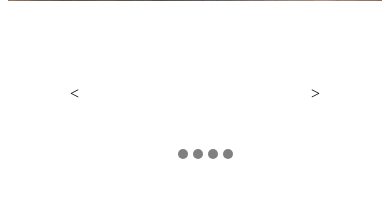
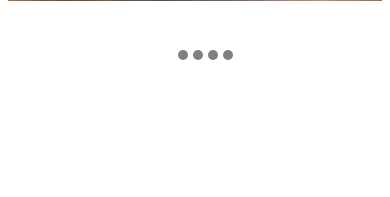
Before and after one commit to lucianacastro/carousel, a plain HTML site: page index.html in a window 390 px wide. Shown: the part 211-408 px from the top of the page. Drawn offline with nearby package versions, Linux system fonts and the light colour scheme.

Commit message:
arreglos, medias queries

```diff
--- a/css/stylesheet.css
+++ b/css/stylesheet.css
@@ -66,17 +66,18 @@ img {
 
 .arrow {
 	position: absolute;
-	font-size: 16px;
+	font-size: 20px;
+	color: grey;
 
 }
 
 .left-arrow {
-	left: 70px;
+	left: 15px;
 
 }
 
 .right-arrow {
-	right: 70px;
+	right: 15px;
 }
 
 
@@ -88,7 +89,7 @@ img {
 	overflow: hidden;
 	box-sizing: border-box;
 	margin: 0 auto;
-	margin-top: 10%;
+	margin-top: 130px;
 
 
 }
@@ -98,7 +99,7 @@ img {
 	asborder: 1px solid red;
 	overflow: hidden;
 	z-index: 10;
-	margin-top: 25px;
+
 }
 
 .button {
@@ -111,3 +112,36 @@ img {
 	background-color: grey;
 	margin-left: 5px;
 }
+
+
+@media(max-width: 1024px) {
+	.arrow {
+		font-size: 16px;
+		color: white;
+		top: 40%;
+	}
+
+
+	.buttons-container {
+
+		margin-top: 70px;
+	}
+}
+
+@media(max-width: 760px) {
+
+.buttons-container {
+
+		margin-top: 0px;
+	}
+
+}
+
+@media(max-width: 600px) {
+
+.buttons-container {
+
+		margin-top: -35px;
+	}
+
+}
--- a/index.html
+++ b/index.html
@@ -5,6 +5,7 @@
 	<title>carousel</title>
 	<link rel="stylesheet" type="text/css" href="css/stylesheet.css">
 	<link href="https://fonts.googleapis.com/css?family=Lato" rel="stylesheet">
+	<meta name="viewport" content="width=500, initial-scale=1">
 
 </head>
 
@@ -26,8 +27,8 @@
 		</div>
 
 		<div class="arrows-container">
-			<div class="arrow left-arrow"> < </div>
-			<div class="arrow right-arrow"> > </div>
+			<div class="arrow left-arrow"> << </div>
+			<div class="arrow right-arrow"> >> </div>
 		</div>
 
 		<div class="buttons-container">
```
